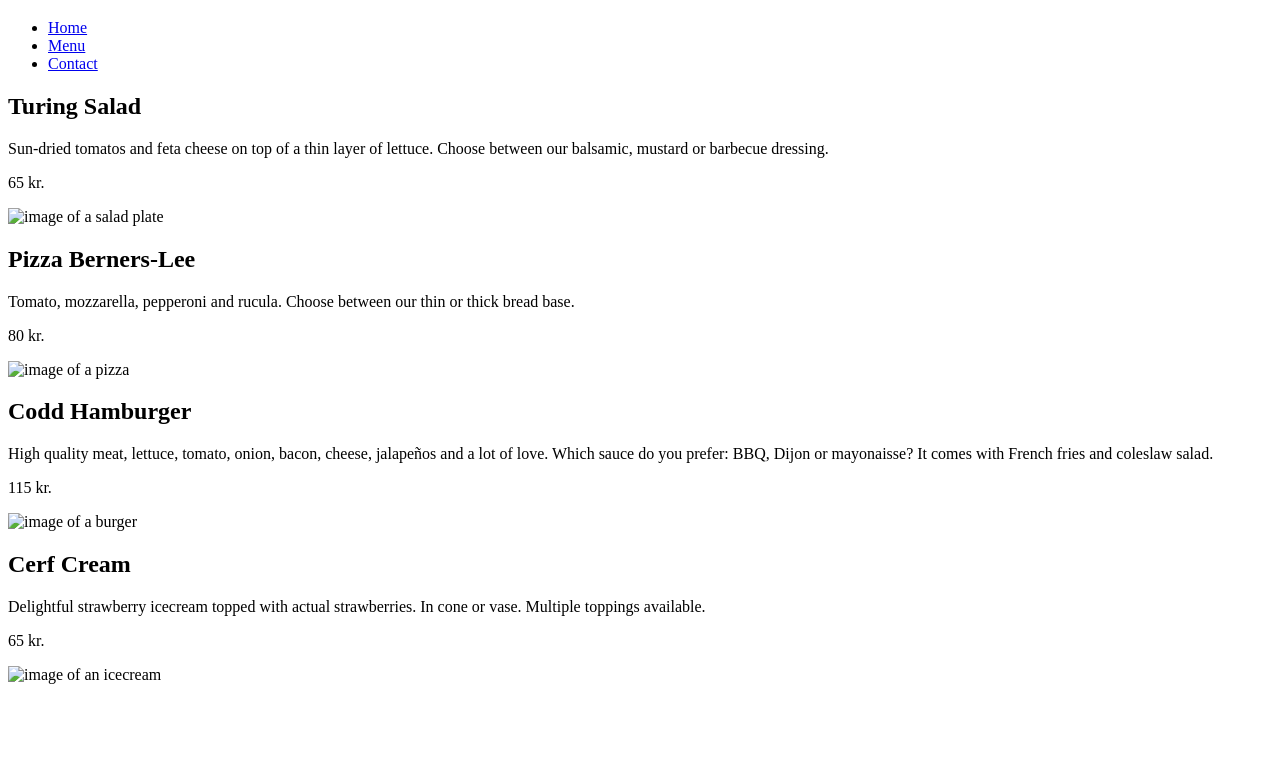
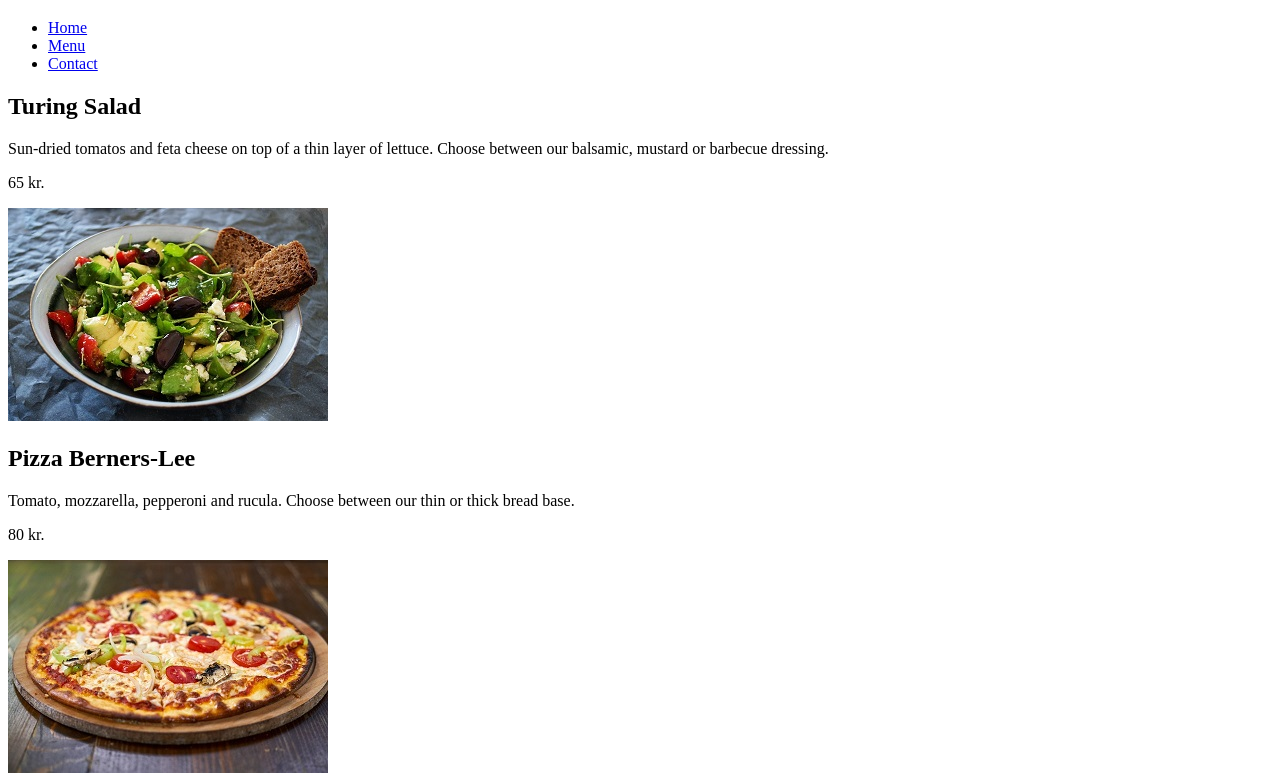
Before and after one commit to Abdulhamidsa/HTML-Restaurant, a plain HTML site: page menu.html in a window 1280 px wide. Shown: the part 61-836 px from the top of the page. Before the commit the page ends 800 px from the top, so only its background shows below. Drawn offline with Linux system fonts and the light colour scheme; the site is published under a folder, as on GitHub Pages, so addresses that start at the root find nothing.

Commit message:
add links

```diff
--- a/menu.html
+++ b/menu.html
@@ -26,20 +26,20 @@
                 <p>Sun-dried tomatos and feta cheese on top of a thin layer of lettuce. Choose between our balsamic,
                     mustard or barbecue dressing.</p>
                 <p>65 kr.</p>
-                <img src="/img/salad.jpg" alt="image of a salad plate">
+                <img src="img/salad.jpg" alt="image of a salad plate">
             </div>
             <div>
                 <h2>Pizza Berners-Lee</h2>
                 <p>Tomato, mozzarella, pepperoni and rucula. Choose between our thin or thick bread base.</p>
                 <p>80 kr.</p>
-                <img src="/img/pizza.jpg" alt="image of a pizza">
+                <img src="img/pizza.jpg" alt="image of a pizza">
             </div>
             <div>
                 <h2>Codd Hamburger</h2>
                 <p>High quality meat, lettuce, tomato, onion, bacon, cheese, jalapeños and a lot of love. Which sauce do
                     you prefer: BBQ, Dijon or mayonaisse? It comes with French fries and coleslaw salad.</p>
                 <p>115 kr.</p>
-                <img src="/img/burger.jpg" alt="image of a burger">
+                <img src="img/burger.jpg" alt="image of a burger">
             </div>
 
             <div>
@@ -47,7 +47,7 @@
                 <p>Delightful strawberry icecream topped with actual strawberries. In cone or vase. Multiple
                     toppings available.</p>
                 <p>65 kr.</p>
-                <img src="/img/icecream.jpg" alt="image of an icecream">
+                <img src="img/icecream.jpg" alt="image of an icecream">
             </div>
         </article>
     </main>
```
Also changed, not shown: contact.html (+1 -1 lines), index.html (+1 -1 lines).
